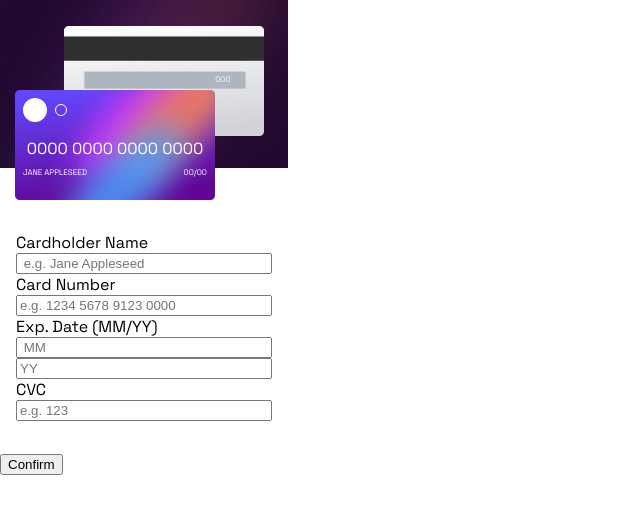
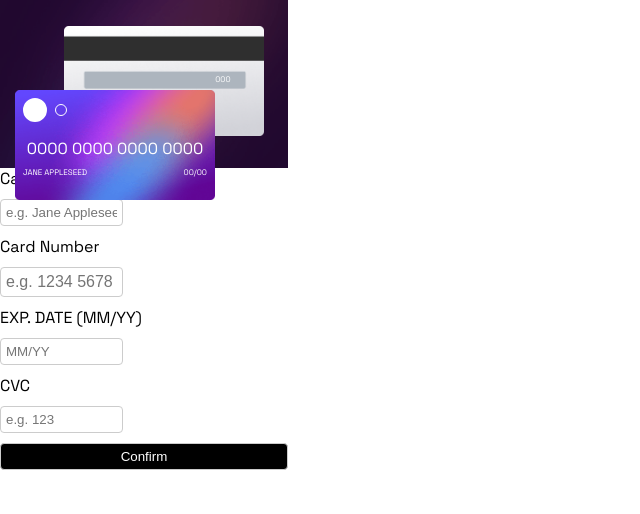
Before and after one commit to Elyk-Adnuram/interactive_form, a plain HTML site: page index.html in a window 1280 px wide. Shown: the whole page, without its empty margins (0-640 px from the left). Drawn offline with Linux system fonts and the light colour scheme.

Commit message:
first commit

```diff
--- a/index.html
+++ b/index.html
@@ -28,21 +28,32 @@
   </section>
 
 <main>
-  <section class="card-inputs">
-  <label for="name">Cardholder Name</label>
-  <input type="text" placeholder=" e.g. Jane Appleseed" id="name" name="name">
+  <!-- <form class="card-inputs">
+    <label for="name" id="nameLabel" >Cardholder Name</label>
+    <input type="text" placeholder=" e.g. Jane Appleseed" id="name" name="name">
+    <label for="number" id="numberLabel" >Card Number</label>
+    <input type ="number" placeholder="e.g. 1234 5678 9123 0000" id="number" name="number">
+    <label for="exp" id="expLabel">Exp. Date (MM/YY)</label>
+    <input type ="number" max=2 placeholder=" MM" id="numberMonth" name="exp">
+    <input type ="number" max=2 placeholder="YY" id="numberYear" name="exp">
+    <label for="cvc" id="cvcLabel">CVC</label>
+    <input type ="number" placeholder="e.g. 123" id="cvc" name="cvc">
+    <button id="confirm">Confirm</button>
+  </form> -->
 
-  <label for="number">Card Number</label>
-  <input type ="number" placeholder="e.g. 1234 5678 9123 0000" id="number" name="number">
+  <form>
+    <label for="cardholder-name">Cardholder Name</label>
+    <input type="text" id="cardholder-name" placeholder="e.g. Jane Appleseed" required>
+    <label for="card-number">Card Number</label>
+    <input type="text" id="card-number" placeholder="e.g. 1234 5678 9123 0000" required>
+    <label for="exp-date">EXP. DATE (MM/YY)</label>
+    <input type="text" id="exp-date" placeholder="MM/YY" required>
+    <label for="cvc">CVC</label>
+    <input type="text" id="cvc" placeholder="e.g. 123" required>
+    <button type="submit">Confirm</button>
+  </form>
 
-  <label for="exp">Exp. Date (MM/YY)</label>
-  <input type ="number" max=2 placeholder=" MM" id="number" name="exp">
-  <input type ="number" max=2 placeholder="YY" id="number" name="exp">
 
-  <label for="cvc">CVC</label>
-  <input type ="number" placeholder="e.g. 123" id="cvc" name="cvc">
-</section>
-<button>Confirm</button>
 </main>
 
 
--- a/styles.css
+++ b/styles.css
@@ -97,10 +97,92 @@ body {
 }
 
 /* USER INPUTS */
+/* #nameLabel {
+    grid-area: nameLabel;
+  }
+
+#name {
+    grid-area: name;
+}
+
+#number {
+    grid-area: number;
+}
+
+#expLabel {
+    grid-area: expLabel;
+}
+
+#numberMonth {
+    grid-area: numberMonth;
+}
+
+#numberMonth {
+    grid-area: numberYear;
+}
+
+#cvcLabel {
+    grid-area: cvcLabel;
+}
+
+#cvc {
+    grid-area: cvc;
+}
+
+#confirm {
+    grid-area:confirm;
+}
+
 .card-inputs {
     margin: 4em 1em 2em 1em;
-    display: flex;
-    flex-direction: column;
-    justify-content: center;
+    .container {  display: grid;
+        grid-template-columns: 1fr 1fr 1fr;
+        grid-template-rows: 1fr 1fr 1fr 1fr 1fr 1fr 1fr;
+        gap: 0.5px 1px;
+        grid-auto-flow: row;
+        grid-template-areas:
+          "nameLabel nameLabel nameLabel"
+          "name name name"
+          "numberLabel numberLabel numberLabel"
+          "number number number "
+          "expLabel expLabel cvcLabel"
+          "numberMonth numberYear cvc"
+          "confirm confirm confirm";
+      }
+
+
 
 }
+
+.card-inputs > input {
+
+} */
+
+
+form {
+    display: grid;
+    grid-template-columns: 1fr 1.5fr;
+    gap: 10px;
+  }
+
+  label {
+    grid-column: span 2;
+  }
+
+  input[type="text"],
+  button {
+    padding: 5px;
+    border: 1px solid #ccc;
+    border-radius: 4px;
+  }
+
+  input[type="text"] {
+    width: 100%;
+  }
+
+  button[type="submit"] {
+    grid-column: span 2;
+    background-color: #000;
+    color: #fff;
+    cursor: pointer;
+  }
```
